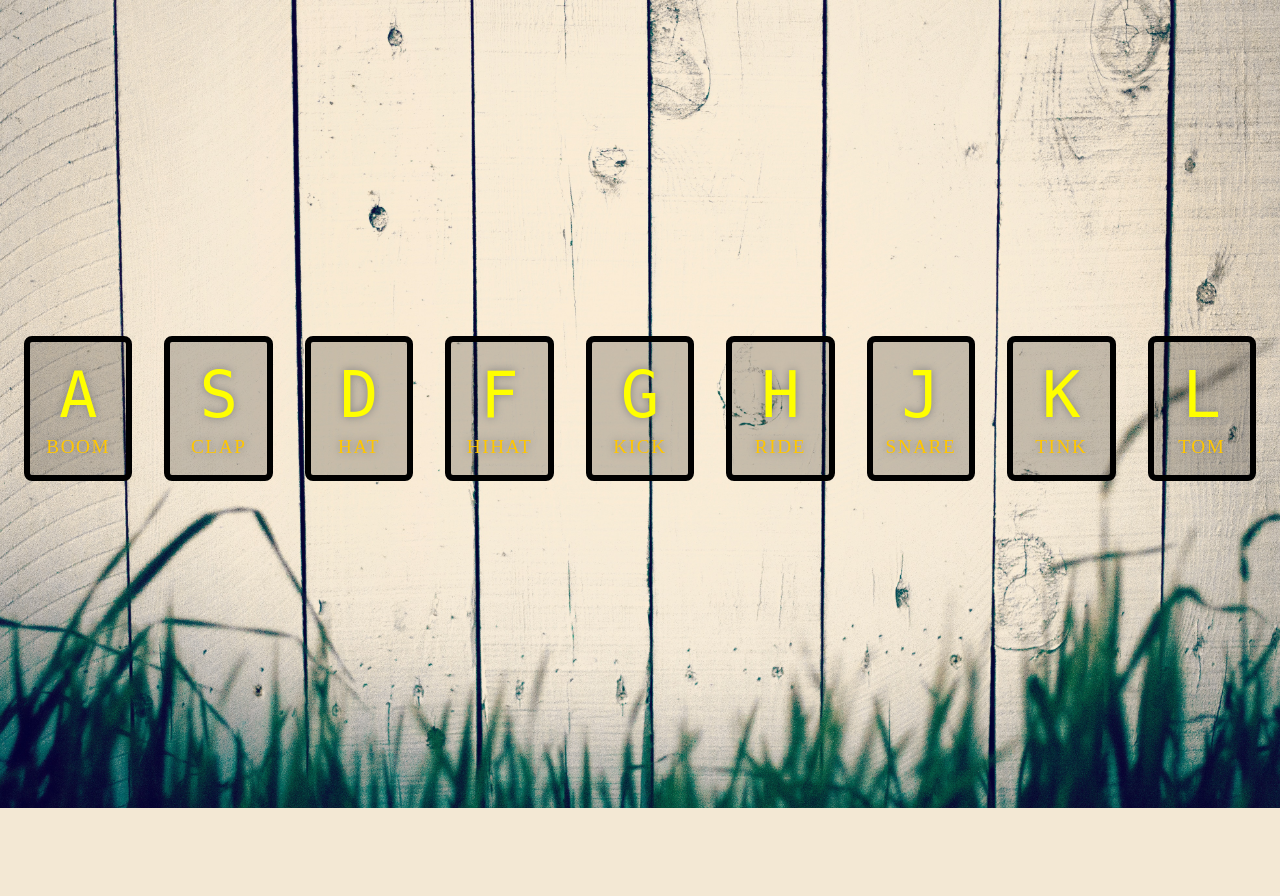
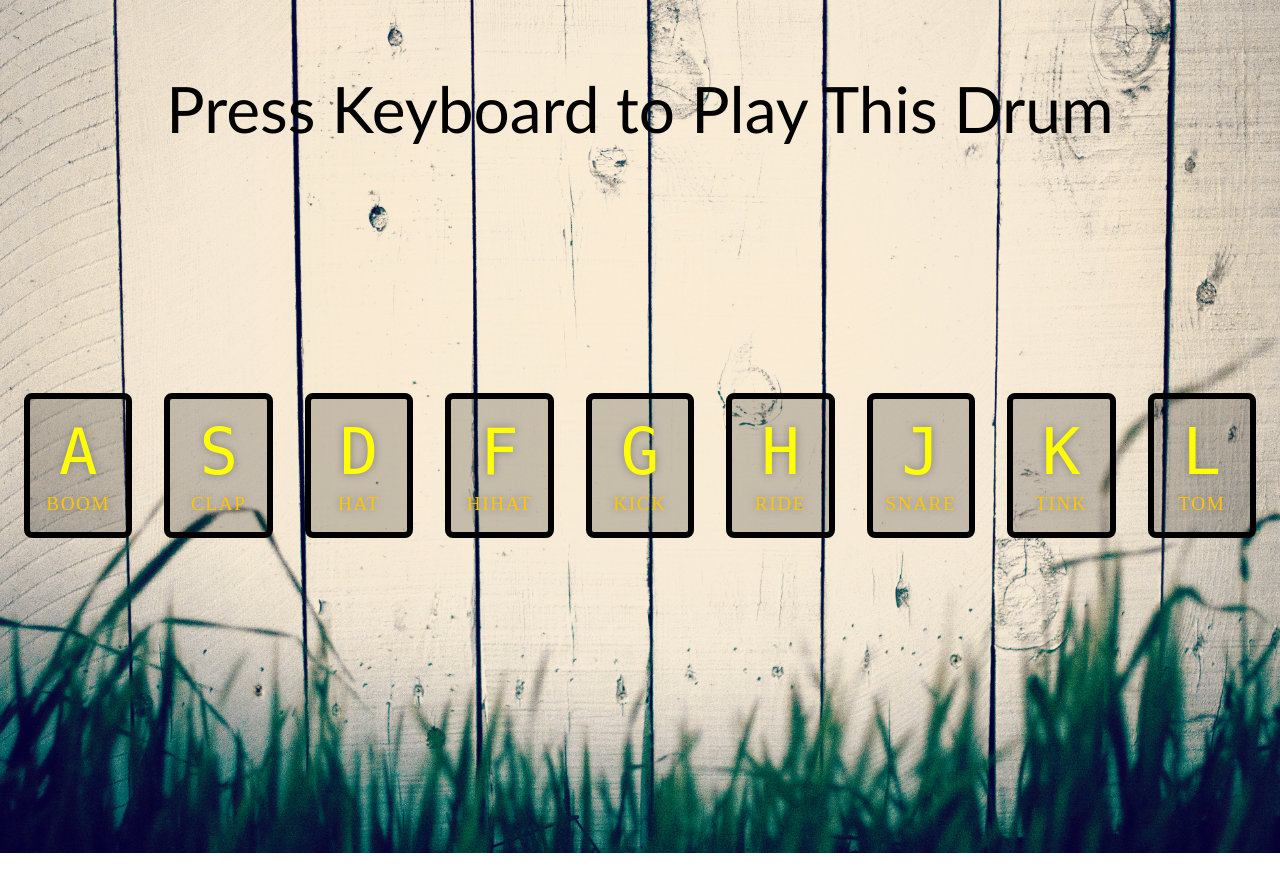
Before and after one commit to mnaumoski/JSDrumKit, a PHP site: page /drumKit.html in a window 1280 px wide. Before the commit the page ends 808 px from the top, so only its background shows below. Run offline with PHP 8.4, Linux system fonts and the light colour scheme.

Commit message:
position of h1 fixed

```diff
--- a/drumKit.html
+++ b/drumKit.html
@@ -5,6 +5,9 @@
   <link rel="stylesheet" href="style.css">
   </head>
 <body>
+
+<h1>Press Keyboard to Play This Drum</h1>
+
   <div class="keys">
     <div data-key="65" class="key">
       <kbd>A</kbd>
--- a/style.css
+++ b/style.css
@@ -12,6 +12,7 @@ body {
   min-height: 100vh;
   align-items: center;
   justify-content: center;
+  margin-top: -100px;
 }
 
 html, body {
@@ -50,3 +51,14 @@ kbd {
   letter-spacing: .1rem;
   color: #ffc600;
 }
+
+h1 {
+text-align: center;
+font-family: Futura, "Trebuchet MS", Arial, sans-serif;
+  font-size: 4em;
+  font-style: normal;
+  font-variant: normal;
+  font-weight: 500;
+  line-height: 26.4px;
+  margin-top: 6rem;
+}
```
